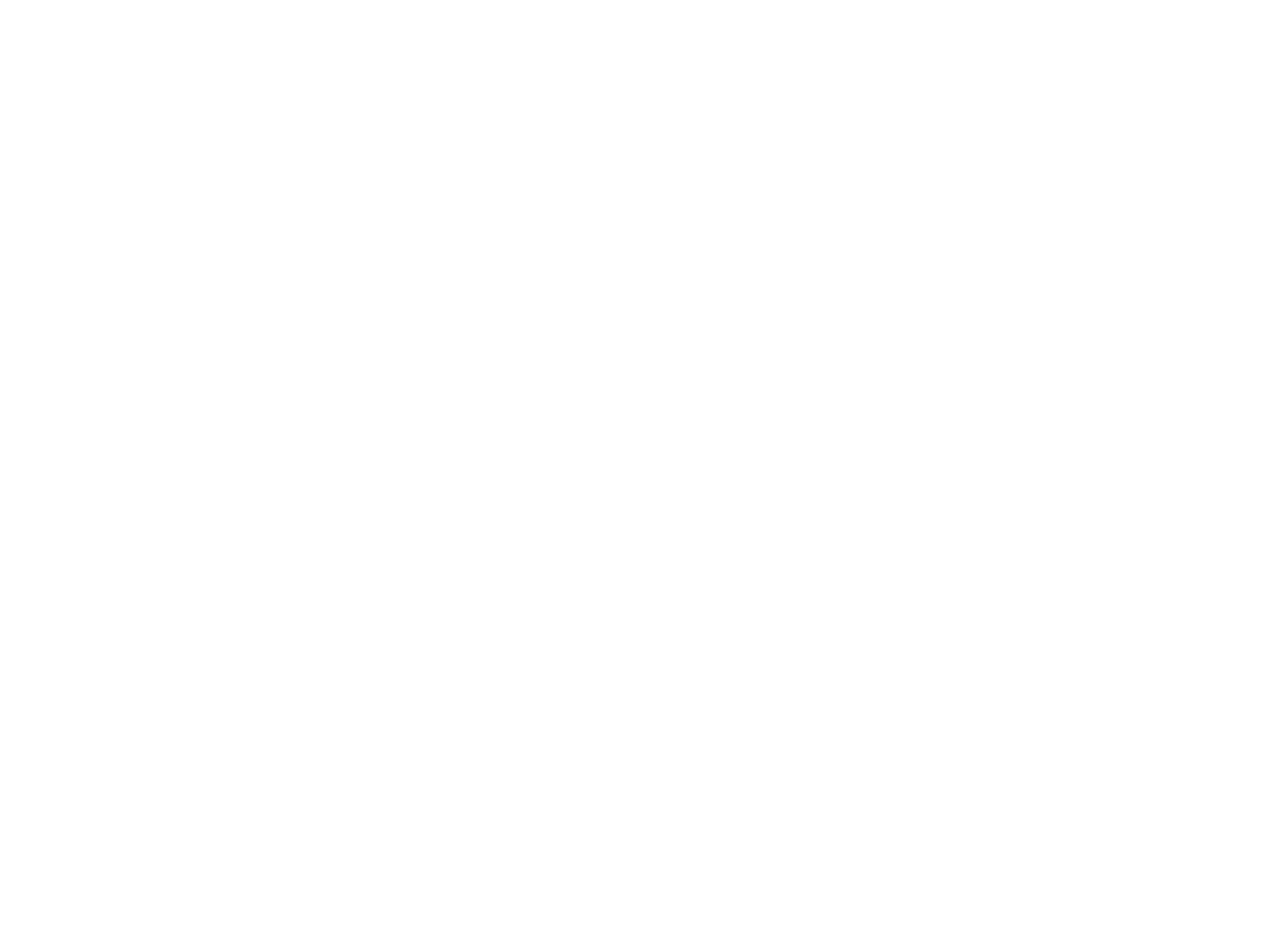
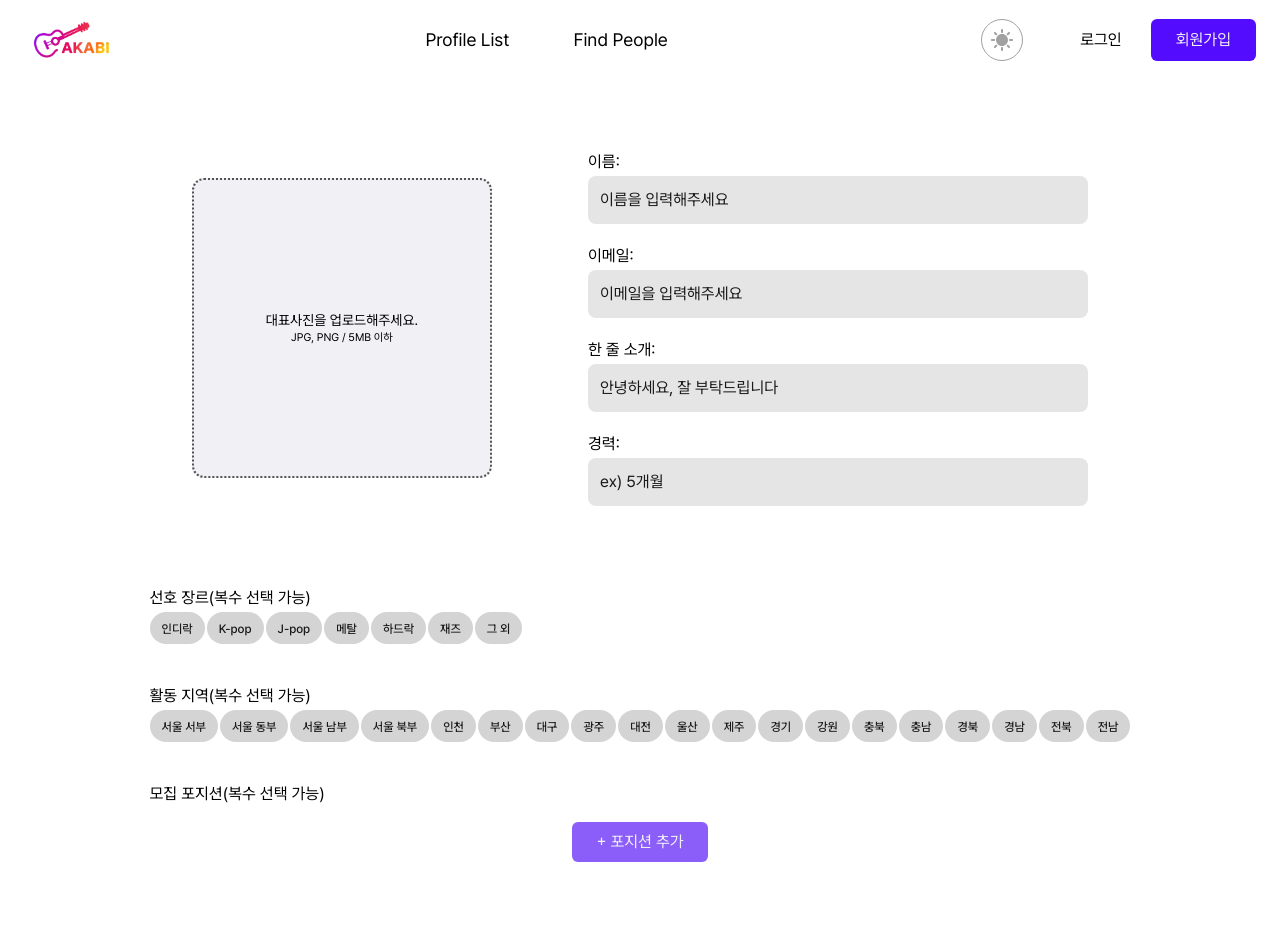
Before and after one commit to env-project/frontend, a React (Vite) app: page /mypage/profile-update in a window 1280 px wide. Before the commit this address had no page. Shown: the top 940 px of the page. Before the commit the page ends 800 px from the top, so only its background shows below. Built offline with nearby package versions, Linux system fonts and the light colour scheme.

Commit message:
#177 feature: 마이페이지 수정

```diff
--- a/src/App.tsx
+++ b/src/App.tsx
@@ -9,6 +9,7 @@ import ProfileList from "@/pages/profile/ProfileList";
 import RecruitmentNewPost from "@/pages/recruitment-post/RecruitmentNewPost";
 import RecruitmentDetail from "@/pages/recruitment-post/RecruitmentDetail";
 import RecruitmentFix from "@/pages/recruitment-post/RecruitmentFix";
+import ProfileUpdate from "./pages/profile/ProfileUpdate";
 
 function App() {
   return (
@@ -28,6 +29,9 @@ function App() {
         <Route path="/profile">
           <Route index element={<ProfileList />} />
         </Route>
+        <Route>
+          <Route path="/mypage/profile-update" element={<ProfileUpdate />} />
+        </Route>
       </Route>
     </Routes>
   );
--- a/src/components/profile/ProfileCheckboxInputs.tsx
+++ b/src/components/profile/ProfileCheckboxInputs.tsx
@@ -2,7 +2,7 @@ import type { TProfileUpdateSchema } from "@/types/zod-schema/profile-update-sch
 import type { UseFormRegister } from "react-hook-form";
 import BadgeCheckBox from "@/components/BadgeCheckbox";
 
-interface CheckboxInputsProps {
+interface ProfileCheckboxInputsProps {
   data: {
     id: string;
     name: string;
@@ -12,12 +12,12 @@ interface CheckboxInputsProps {
   type?: "checkbox" | "radio";
 }
 
-export default function CheckboxInputs({
+export default function ProfileCheckboxInputs({
   data,
   register,
   name,
   type = "checkbox",
-}: CheckboxInputsProps) {
+}: ProfileCheckboxInputsProps) {
   return (
     <div className="flex justify-start items-center flex-wrap gap-0.5">
       {data.map(({ name: label, id }) => (
--- a/src/components/profile/ProfilePositionInputs.tsx
+++ b/src/components/profile/ProfilePositionInputs.tsx
@@ -9,7 +9,7 @@ import {
 import Text from "@/components/text/Text";
 import Button from "@/components/Button";
 
-interface PositionsInputProps {
+interface ProfilePositionsInputProps {
   control: Control<TProfileUpdateSchema>;
   register: UseFormRegister<TProfileUpdateSchema>;
   errors?: FieldErrors<TProfileUpdateSchema>;
@@ -17,13 +17,13 @@ interface PositionsInputProps {
   experienceLevels: ExperienceLevel[];
 }
 
-export default function PositionsInput({
+export default function ProfilePositionsInput({
   control,
   register,
   errors,
   positions,
   experienceLevels,
-}: PositionsInputProps) {
+}: ProfilePositionsInputProps) {
   const { fields, append, remove } = useFieldArray({
     control,
     name: "positions",
--- /dev/null
+++ b/src/pages/profile/ProfileUpdate.tsx
@@ -0,0 +1,201 @@
+import Button from "@/components/Button";
+import Input from "@/components/input/Input";
+import ImageInput from "@/components/input/ImageInput";
+import Text from "@/components/text/Text";
+import InputWithLabelContainer from "@/components/recruitment-form/InputWithLabelContainer";
+import type { MasterData } from "@/types/api-res-common";
+import { zodResolver } from "@hookform/resolvers/zod";
+import { useForm } from "react-hook-form";
+import { useNavigate } from "react-router";
+
+import {
+  profileUpdateSchema,
+  type TProfileUpdateSchema,
+} from "@/types/zod-schema/profile-update-schema";
+import ProfileCheckboxInputs from "@/components/profile/ProfileCheckboxInputs";
+import ProfilePositionsInput from "@/components/profile/ProfilePositionInputs";
+
+const MASTER_DATA: MasterData = {
+  regions: [
+    { id: "1", name: "서울 서부" },
+    { id: "2", name: "서울 동부" },
+    { id: "3", name: "서울 남부" },
+    { id: "4", name: "서울 북부" },
+    { id: "5", name: "인천" },
+    { id: "6", name: "부산" },
+    { id: "7", name: "대구" },
+    { id: "8", name: "광주" },
+    { id: "9", name: "대전" },
+    { id: "10", name: "울산" },
+    { id: "11", name: "제주" },
+    { id: "12", name: "경기" },
+    { id: "13", name: "강원" },
+    { id: "14", name: "충북" },
+    { id: "15", name: "충남" },
+    { id: "16", name: "경북" },
+    { id: "17", name: "경남" },
+    { id: "18", name: "전북" },
+    { id: "19", name: "전남" },
+  ],
+  positions: [
+    { id: "p1", name: "보컬" },
+    { id: "p2", name: "일렉 기타" },
+    { id: "p3", name: "어쿠스틱 기타" },
+    { id: "p4", name: "베이스" },
+    { id: "p5", name: "드럼" },
+    { id: "p6", name: "키보드" },
+    { id: "p7", name: "그 외" },
+  ],
+  genres: [
+    { id: "g1", name: "인디락" },
+    { id: "g2", name: "K-pop" },
+    { id: "g3", name: "J-pop" },
+    { id: "g4", name: "메탈" },
+    { id: "g5", name: "하드락" },
+    { id: "g6", name: "재즈" },
+    { id: "g7", name: "그 외" },
+  ],
+  experience_levels: [
+    { id: "e1", name: "취미 1년 이하" },
+    { id: "e2", name: "취미 1~3년" },
+    { id: "e3", name: "취미 3~5년" },
+    { id: "e4", name: "취미 5년 이상" },
+    { id: "e5", name: "전공" },
+    { id: "e6", name: "프로" },
+  ],
+  orientations: [
+    { id: "o1", name: "취미" },
+    { id: "o2", name: "프로" },
+    { id: "o3", name: "프로 지향" },
+  ],
+  recruitment_types: [
+    { id: "r1", name: "고정 밴드" },
+    { id: "r2", name: "프로젝트 밴드" },
+  ],
+};
+
+export default function ProfileUpdate() {
+  const navigate = useNavigate();
+
+  const {
+    register,
+    setValue,
+    handleSubmit,
+    control,
+    formState: { errors },
+    reset,
+  } = useForm<TProfileUpdateSchema>({
+    resolver: zodResolver(profileUpdateSchema),
+    defaultValues: {
+      positions: [],
+      regionIds: [],
+      genreIds: [],
+    },
+  });
+
+  const onImageChange = (imageFile: File | null) => {
+    if (!imageFile) return;
+    setValue("image", imageFile);
+  };
+
+  const onSubmit = (form: TProfileUpdateSchema) => {
+    console.log(form);
+  };
+
+  const onCancel = () => {
+    reset();
+    navigate("/profile");
+  };
+
+  return (
+    <>
+      <form
+        onSubmit={handleSubmit(onSubmit)}
+        className="flex flex-col items-center justify-center w-full p-10 mb-20"
+      >
+        <section className="flex flex-col items-center justify-center w-full gap-24 sm:flex-row ">
+          <ImageInput id="image" onChange={onImageChange} className="w-[300px]" />
+          <div className="flex flex-col gap-5 flex-grow w-full sm:max-w-[500px]">
+            <InputWithLabelContainer>
+              <label htmlFor="name">이름:</label>
+              <Input
+                id="name"
+                placeholder="이름을 입력해주세요"
+                {...register("name")}
+                error={errors.name?.message}
+                className="w-full"
+              />
+            </InputWithLabelContainer>
+
+            <InputWithLabelContainer>
+              <label htmlFor="email">이메일:</label>
+              <Input
+                id="email"
+                {...register("email")}
+                error={errors.email?.message}
+                placeholder="이메일을 입력해주세요"
+                className="w-full"
+              />
+            </InputWithLabelContainer>
+
+            <InputWithLabelContainer>
+              <label htmlFor="content">한 줄 소개:</label>
+              <Input
+                id="content"
+                {...register("content")}
+                error={errors.content?.message}
+                placeholder="안녕하세요, 잘 부탁드립니다"
+                className="w-full"
+              />
+            </InputWithLabelContainer>
+
+            <InputWithLabelContainer>
+              <label htmlFor="ProfessionalExperience">경력:</label>
+              <Input
+                id="ProfessionalExperience"
+                {...register("ProfessionalExperience")}
+                error={errors.ProfessionalExperience?.message}
+                placeholder="ex) 5개월"
+                className="w-full"
+              />
+            </InputWithLabelContainer>
+          </div>
+        </section>
+        <section className="grid grid-cols-1 gap-10 my-20">
+          <InputWithLabelContainer>
+            <label>선호 장르(복수 선택 가능)</label>
+            <ProfileCheckboxInputs register={register} name="genreIds" data={MASTER_DATA.genres} />
+          </InputWithLabelContainer>
+
+          <InputWithLabelContainer>
+            <label>활동 지역(복수 선택 가능)</label>
+            <ProfileCheckboxInputs
+              register={register}
+              type="radio"
+              name="regionIds"
+              data={MASTER_DATA.regions}
+            />
+          </InputWithLabelContainer>
+
+          <InputWithLabelContainer>
+            <ProfilePositionsInput
+              register={register}
+              errors={errors}
+              control={control}
+              positions={MASTER_DATA.positions}
+              experienceLevels={MASTER_DATA.experience_levels}
+            />
+          </InputWithLabelContainer>
+        </section>
+        <div className="flex gap-4 ">
+          <Button type="button" color="error" onClick={onCancel}>
+            <Text className="text-text-on-dark">취소</Text>
+          </Button>
+          <Button type="submit" color="primary-thick">
+            <Text className="text-text-on-dark">저장하기</Text>
+          </Button>
+        </div>
+      </form>
+    </>
+  );
+}
```
